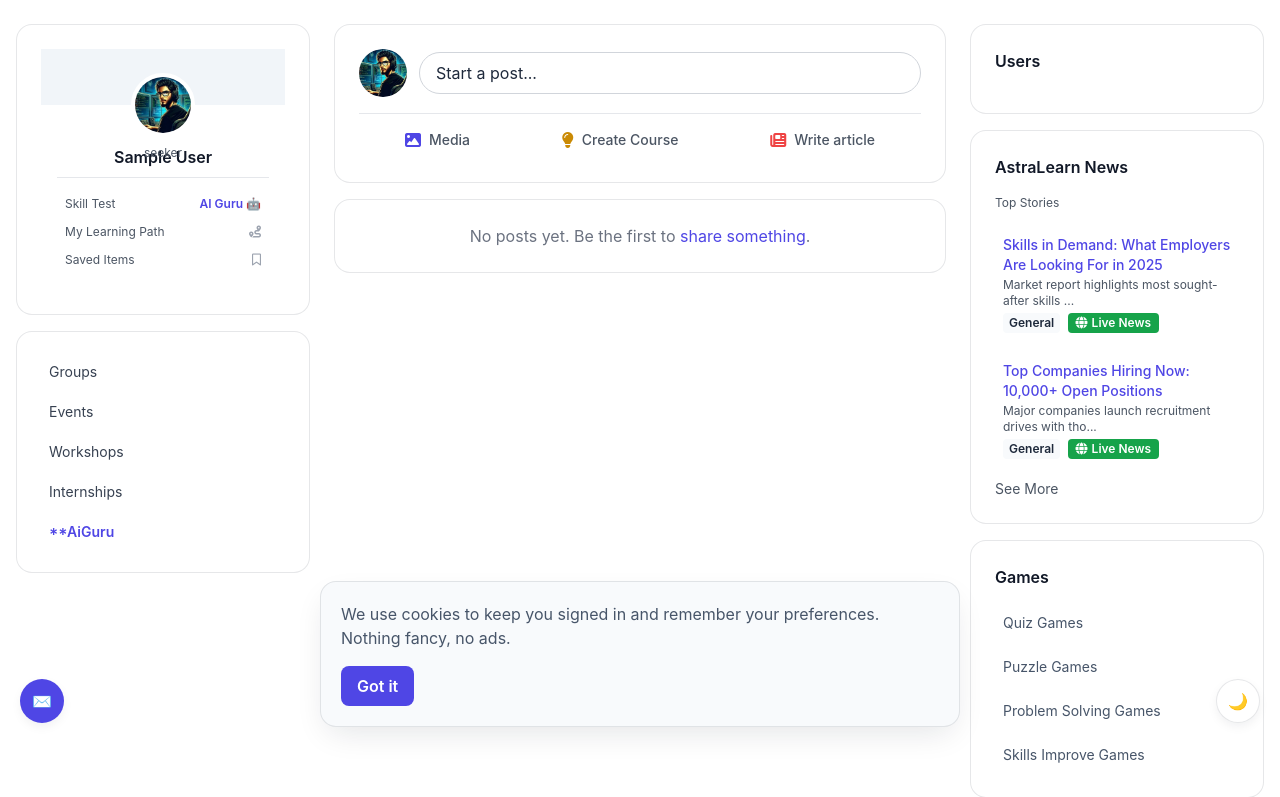
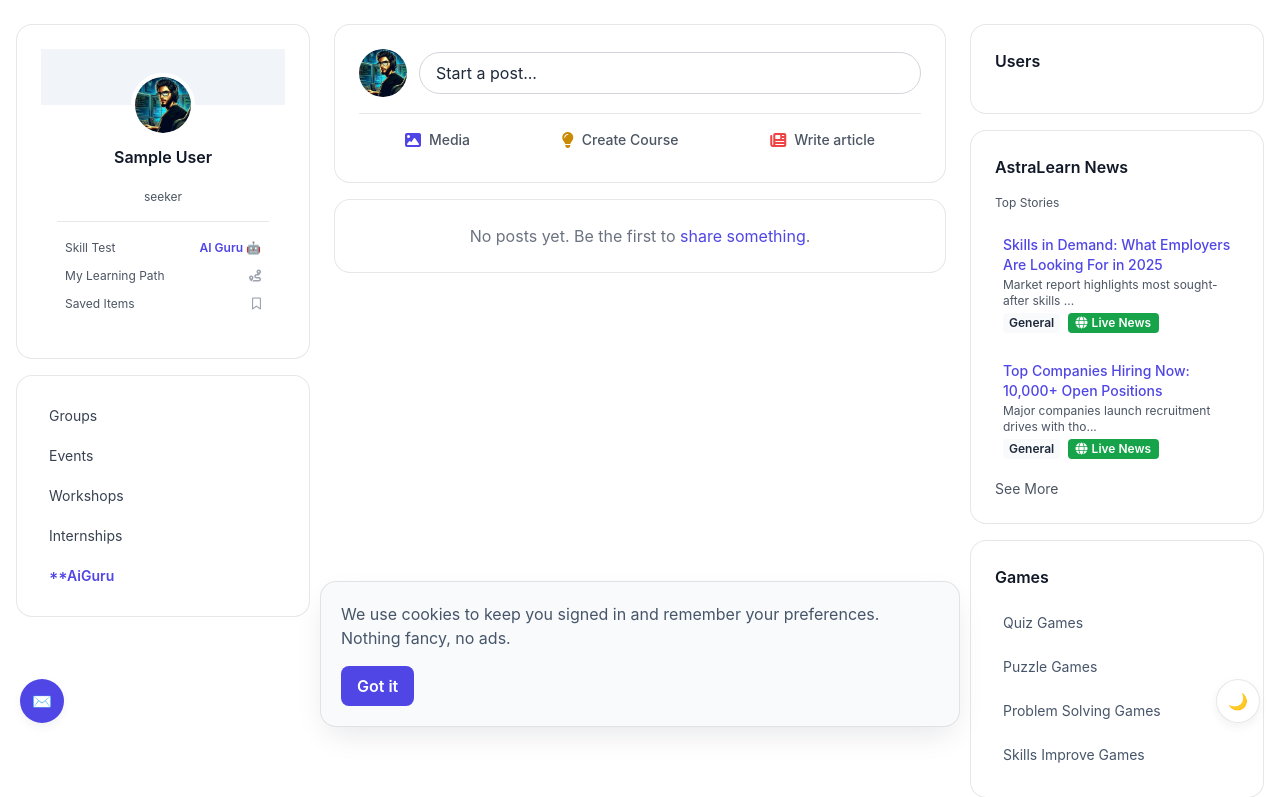
Before and after one commit to ayushjaiswal21/astra_monorepo, a Flask app: page /dashboard in a window 1280 px wide. Shown: the part 57-854 px from the top of the page. Run offline with Flask 3, Linux system fonts and the light colour scheme; the visitor is signed in with stand-in values (Sample User, id 1); data comes from the database, SQL or seed files in the repository; data that the repository does not hold is empty; some libraries are stand-ins or nearby versions.

Commit message:
Fix profile role text overlapping the name in the sidebar card
The role paragraph's container had a -mt-10 (-2.5rem) pulling it up far
enough to overlap the name heading right above it, instead of just closing
the gap left by the avatar's own negative margin. Changed to a small
positive margin. Verified visually with a real Playwright screenshot.

Co-Authored-By: Claude Sonnet 5 <noreply@anthropic.com>

```diff
--- a/asta_authentication/templates/dashboard.html
+++ b/asta_authentication/templates/dashboard.html
@@ -283,7 +283,7 @@
                 <h3 class="font-semibold text-gray-900">{{ user.name }}</h3>
               </div>
             </a>
-            <div class="px-4 pb-4 text-center -mt-10">
+            <div class="px-4 pb-4 text-center mt-1">
               <p class="text-xs text-gray-600 mb-3">{{ user.role }}</p>
               <div class="border-t border-gray-200 pt-3 text-xs">
                 <a
```
